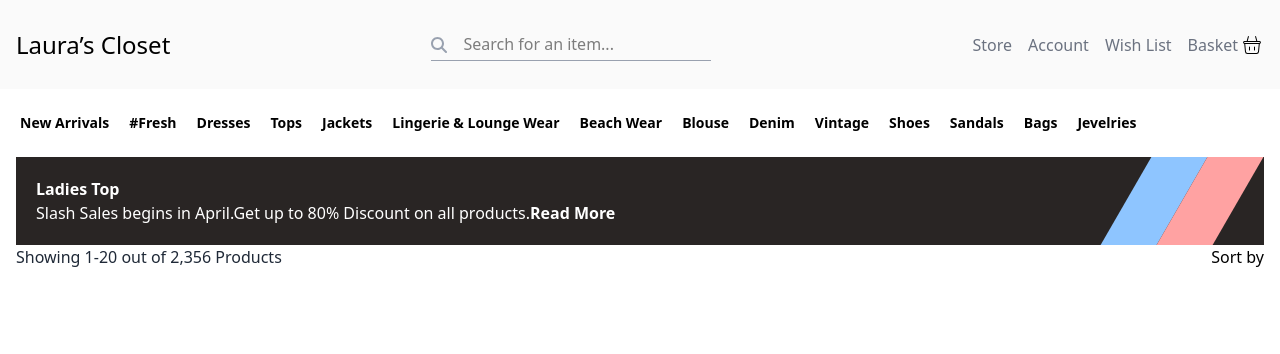
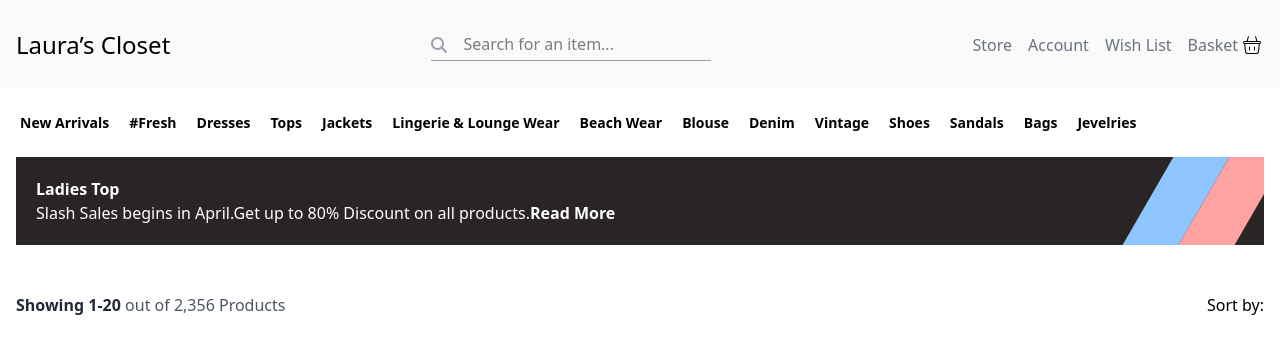
Before and after one commit to EugeneLevkovych/tailwind-lauras-closing, a React (Vite) app: page / in a window 1280 px wide. Shown: the top 354 px of the page. Built offline with nearby package versions, Linux system fonts and the light colour scheme.

Commit message:
add number of prod

```diff
--- a/src/components/Advertisement.jsx
+++ b/src/components/Advertisement.jsx
@@ -1,14 +1,14 @@
 export default function Advertisement() {
     return (
     <div className="flex max-w-(--my-break-xl) mx-auto px-4">
-      <div className="flex text-white w-full bg-stone-800">
+      <div className="flex text-white w-full bg-stone-800 overflow-hidden">
           <div className="p-5 mr-auto">
             <h3 className="font-bold">Ladies Top</h3>
             <p className="font-light">Slash Sales begins in April.Get up to 80% Discount on all products.<span className="font-bold">Read More</span></p>
           </div>
 
-          <div className="bg-blue-300 w-14 -skew-x-30 -translate-x-6.5"></div>
-          <div className="bg-red-300 w-14 -skew-x-30 -translate-x-6.5"></div>
+          <div className="bg-blue-300 w-14 -skew-x-30 -translate-x-1"></div>
+          <div className="bg-red-300 w-14 -skew-x-30 -translate-x-1"></div>
       </div>
     </div>
     )
--- a/src/components/NumberOfProducts.jsx
+++ b/src/components/NumberOfProducts.jsx
@@ -1,8 +1,8 @@
 export default function NumberOfProducts() {
     return (
-        <div className="flex justify-between max-w-(--my-break-xl) mx-auto px-4">
-            <div className="text-gray-dark">Showing 1-20 <span>out of 2,356 Products</span></div>
-            <div>Sort by</div>
+        <div className="flex justify-between max-w-(--my-break-xl) mx-auto px-4 py-12">
+            <div className="text-gray-dark font-semibold">Showing 1-20 <span className="text-gray-light font-normal">out of 2,356 Products</span></div>
+            <div>Sort by:</div>
         </div>
     )
 }
--- a/src/index.css
+++ b/src/index.css
@@ -5,6 +5,7 @@
   --color-white: #fff;
   --color-white-dark: #fafafa;
   --color-gray-main: #6b7280;
+  --color-gray-light: #4b5563;
   --color-gray-dark: #1f2937;
 
   --my-break-xl: 1296px;
```
